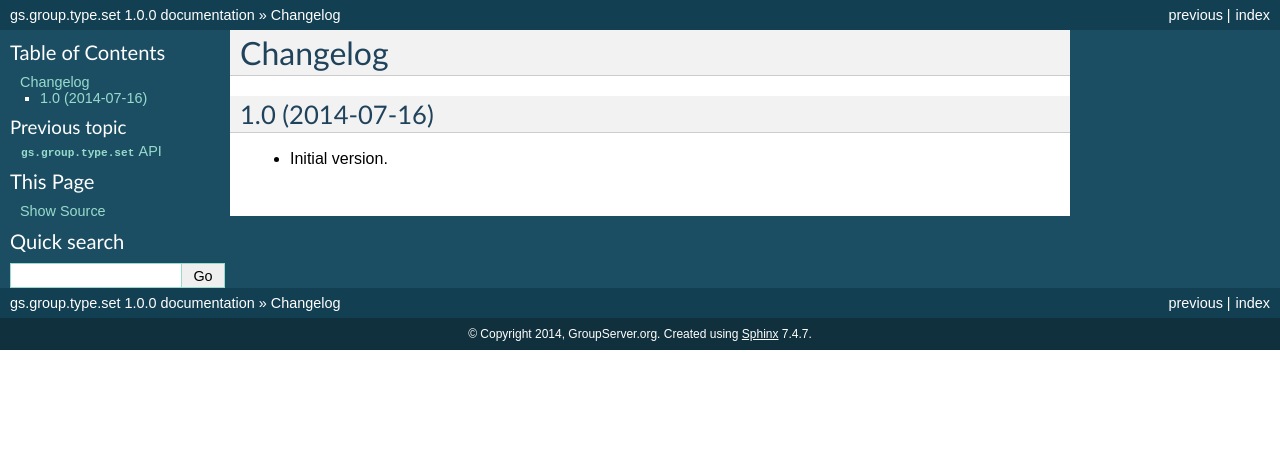
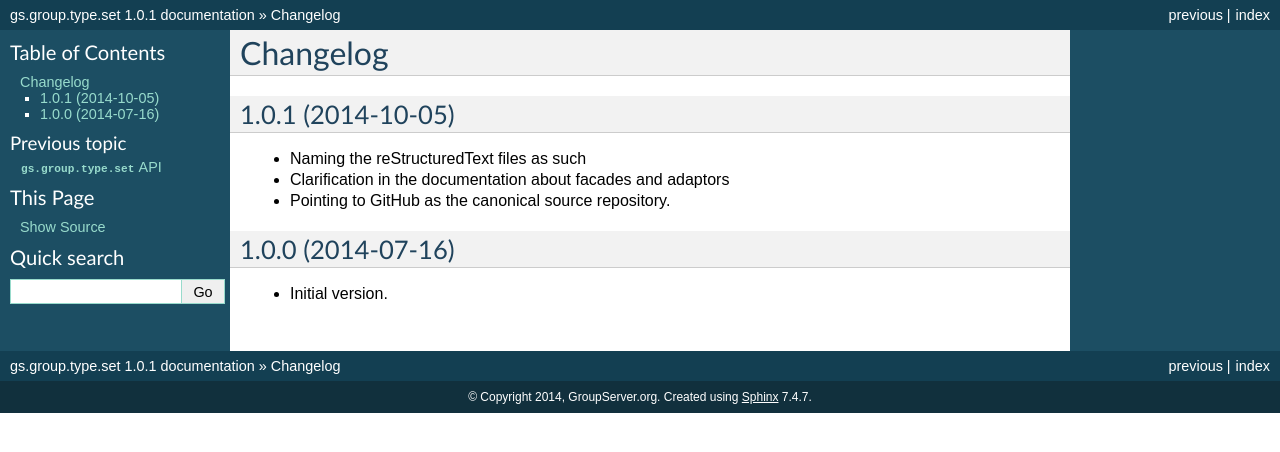
Before and after one commit to groupserver/gs.group.type.set, a Sphinx documentation site: the page built from docs/HISTORY.rst, in a window 1280 px wide. Shown: the top 452 px of the page. Built offline with Sphinx 7.4.7, drawn with Linux system fonts in a browser that asks for light colours.

Commit message:
Upping the version number.

```diff
--- a/docs/HISTORY.rst
+++ b/docs/HISTORY.rst
@@ -1,7 +1,14 @@
 Changelog
 =========
 
-1.0 (2014-07-16)
-----------------
+1.0.1 (2014-10-05)
+------------------
+
+* Naming the reStructuredText files as such
+* Clarification in the documentation about facades and adaptors
+* Pointing to GitHub as the canonical source repository.
+
+1.0.0 (2014-07-16)
+------------------
 
 * Initial version.
--- a/version.py
+++ b/version.py
@@ -1,5 +1,5 @@
 # -*- coding: utf-8 -*-
-version = '1.0.0'
+version = '1.0.1'
 release = False
 
 #--------------------------------------------------------------------------#
```
